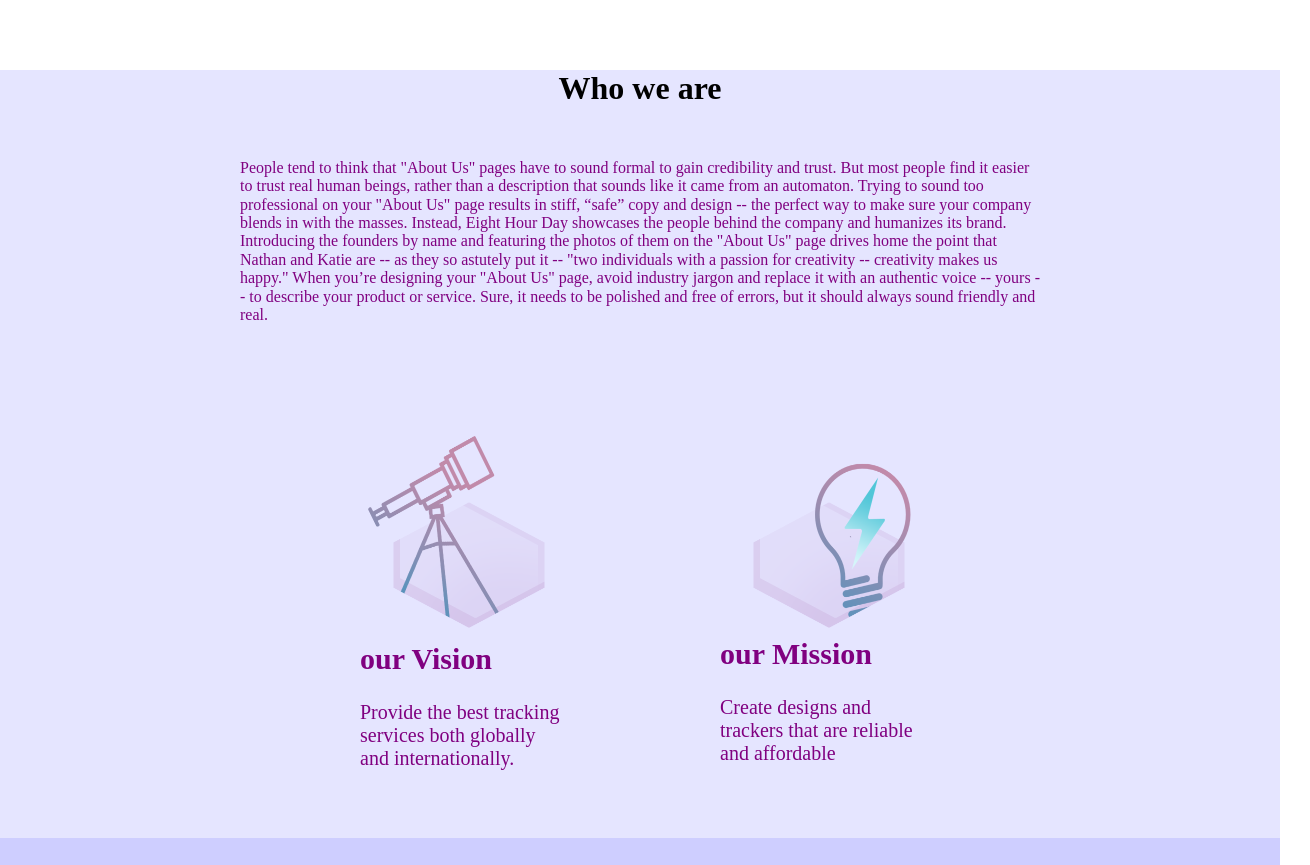
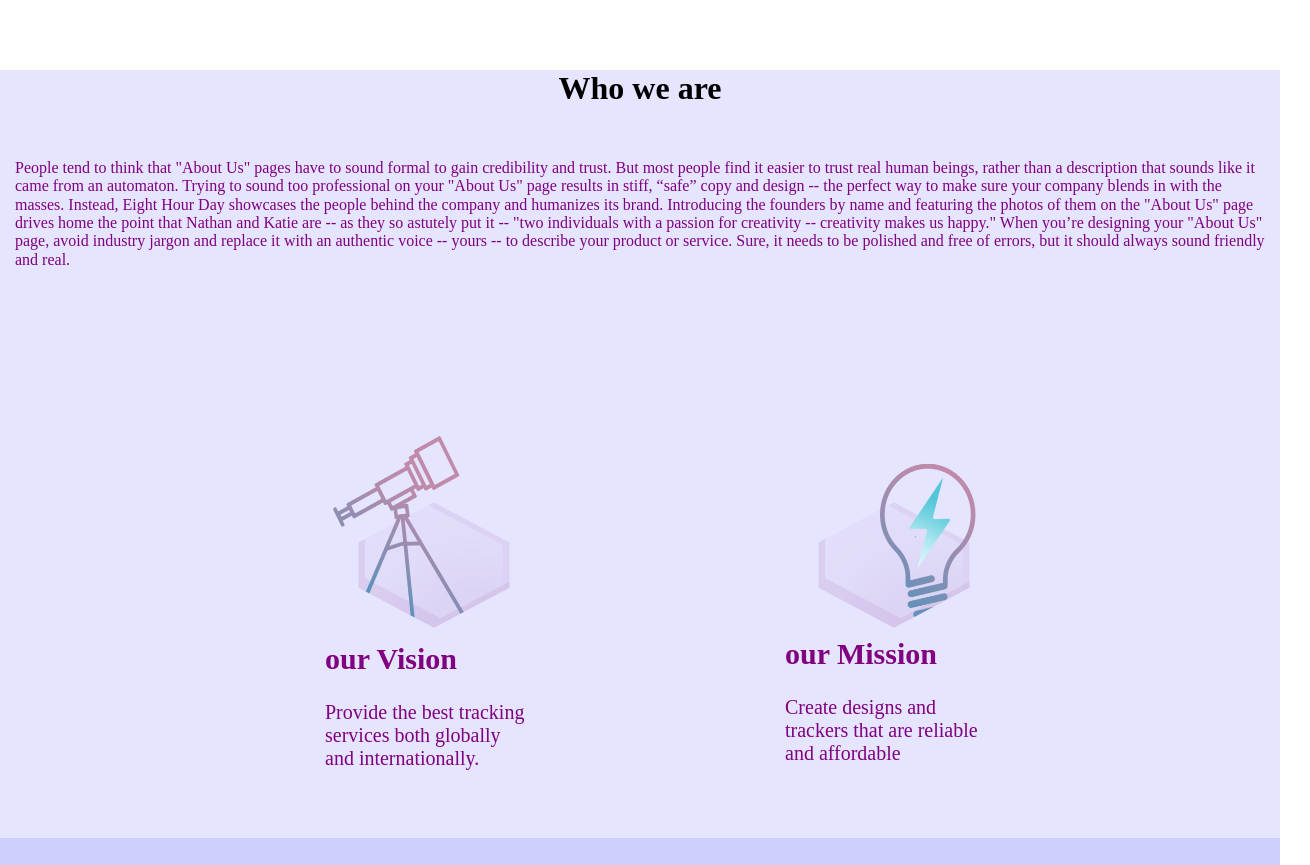
Before and after one commit to assue19/GroupProject, a plain HTML site: page index.html in a window 1280 px wide. Shown: the part 1940-2805 px from the top of the page, 1310 px wide, since content can reach past the window. Drawn offline with nearby package versions, Linux system fonts and the light colour scheme.

Commit message:
modification

```diff
--- a/css/main.css
+++ b/css/main.css
@@ -10,12 +10,12 @@ header{
         background-color: lightblue;
     }
 }
-.judy{
+/*.judy{
     width: 50px;
     height:50px;
     float: left;
     margin:auto;
-}
+}*/
 
 h1{
     font-size: 20px;
@@ -101,14 +101,14 @@ h1{
   margin-top:20px;
 }
 .suu{
-  width: 800px;
+ /* width: 800px;*/
   height: 200px;
   padding: 15px;
   margin:0 auto;
 
 }
 .judith{
-  width: 1180px;
+  width: 100%;
   height: 200px;
   margin-bottom: 280px;
   padding: 15px;
```
Also changed, not shown: index.html (+0 -44 lines).
